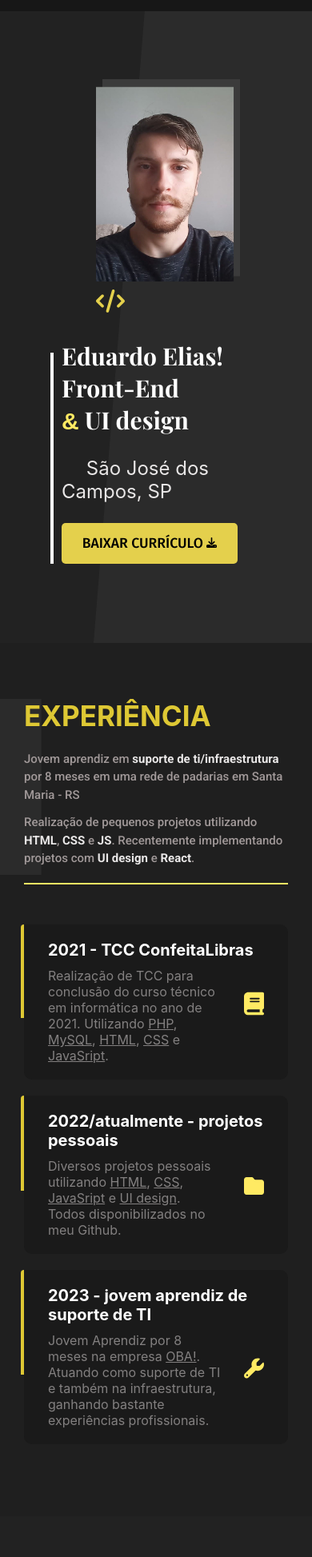
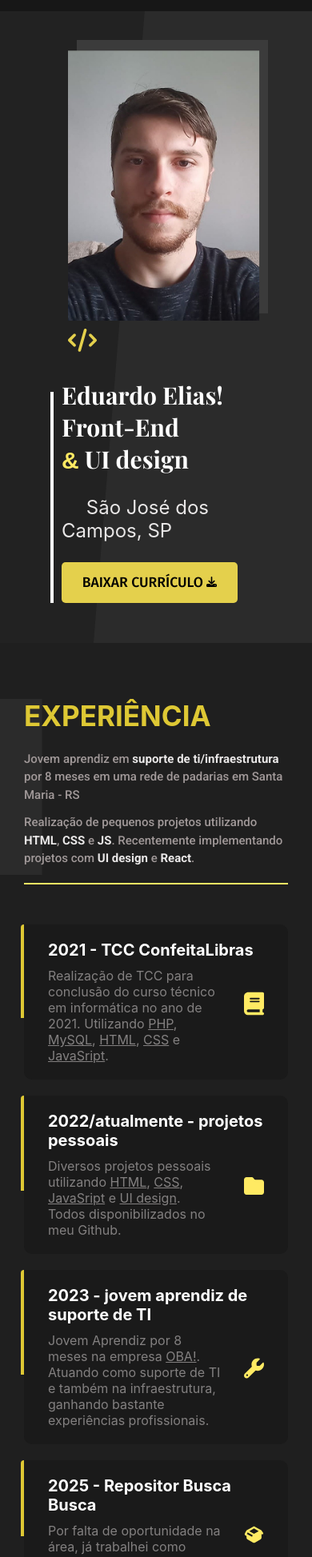
Before and after one commit to EduardoEliasFdeLima/PortifolioReact, a React (Create React App) app: page / in a window 390 px wide. Shown: the part 40-1987 px from the top of the page at 80% size. Built offline with nearby package versions, Linux system fonts and the light colour scheme; some icons are missing; a web font is replaced by a local one.

Commit message:
fixing projects and paddings

```diff
--- a/src/components/Experiencias.js
+++ b/src/components/Experiencias.js
@@ -3,6 +3,7 @@ import '../styles/Experiencias.css'
 import {ReactComponent as FolderIcon} from '../svgs/folder-solid.svg'
 import {ReactComponent as BookIcon} from '../svgs/book-solid.svg'
 import {ReactComponent as ToolIcon} from '../svgs/wrench-solid.svg'
+import {ReactComponent as BoxIcon} from '../svgs/box-open-solid-full.svg'
 import ScrollReveal from 'scrollreveal'
 
 function Experiencias() {
@@ -56,6 +57,14 @@ function Experiencias() {
               </div>
             </div>
 
+            <div className='card slide-left'>
+              <h3>2025 - Repositor Busca Busca</h3>
+              <div className='txt-card'>
+                <p>Por falta de oportunidade na área, já trabalhei como repositor</p>
+                <BoxIcon className="icon-card"/>
+              </div>
+            </div>
+
           </div>
       </section>
     </>
--- a/src/data/dados-proj.json
+++ b/src/data/dados-proj.json
@@ -5,6 +5,12 @@
         "imagem": "https://i.imgur.com/qNTf3sE.png",
         "titulo": "PassAir",
         "text": "Pagina web com tema de viagens, feitos de design e programação"
+    },
+    {
+        "link": "https://github.com/EduardoEliasFdeLima/RodeioFest",
+        "imagem": "https://i.imgur.com/eAHQSyR.png",
+        "titulo": "Página web de rodeio",
+        "text": "Site sobre um rodeio fícticio com venda de ingressos"
     },
     {
         "link": "https://github.com/EduardoEliasFdeLima/HealthTooth",
@@ -25,37 +31,9 @@
         "text": "Pokedex feita com javascrip puro, com filtro de tipos e todas gerações de pokemons"
     },
     {
-        "link": "https://github.com/EduardoEliasFdeLima/K-on_paginaweb",
-        "imagem": "https://i.imgur.com/1SrUNiB.png",
-        "titulo": "Página web de K-ON!",
-        "text": "É um site sobre K-on, utilizando alguns conceitos de UI design e o site é puramente feito em HTML, CSS e JS."
-    },
-    {
-        "link": "https://github.com/EduardoEliasFdeLima/KLK_UI_DESIGN",
-        "imagem": "https://i.imgur.com/cHHOF1k.png",
-        "titulo": "UI DESIGN KILL LA KILL",
-        "text": "Testes de Design com html e css."
-    },
-    {
         "link": "https://github.com/EduardoEliasFdeLima/Akats",
         "imagem": "https://i.imgur.com/SmXBcg5.png",
         "titulo": "Página web da Akatsuki",
         "text": "Site sobre a Akatsuki do anime de Naruto, usando alguns conceitos de UI design. O site é feito em HTML, CSS e JS."
-    },{
-        "link": "https://github.com/EduardoEliasFdeLima/Discord-LoadingScreen",
-        "imagem": "https://i.imgur.com/Hxnf8II.png",
-        "titulo": "Discord Loading Screen",
-        "text": "Página em HTML e CSS que imita o layout da tela de carregamento do discord"
-    },{
-        "link": "https://github.com/EduardoEliasFdeLima/CellsAtWork-RandomMSG",
-        "imagem": "https://i.imgur.com/9977jrm.png",
-        "titulo": "Frases aleatórias com interações",
-        "text": "Página web que trás frases aleatórias e pede sua opinião sobre elas, fazendo a garota reagir com feedback."
-    },
-    {
-        "link": "https://github.com/EduardoEliasFdeLima/TabuadaAnime",
-        "imagem": "https://i.imgur.com/GBzH15V.png",
-        "titulo": "Tabuada com anime",
-        "text": "Página web que calcula a tabuada do número digitado e insere no card que a personagem está segurando e Design responsivo."
     }
 ]
--- a/src/styles/Contato.css
+++ b/src/styles/Contato.css
@@ -72,7 +72,8 @@
 
 @media screen and (max-width: 1920px){
     .footer{
-        padding: 120px 150px;
+        /* padding: 120px 150px; */
+        padding: 120px 250px;
     }
 }
 
--- a/src/styles/Experiencias.css
+++ b/src/styles/Experiencias.css
@@ -128,7 +128,8 @@
 
 @media screen and (max-width: 1920px){
     .Expe{
-        padding: 160px 150px;
+        /* padding: 160px 150px; */
+        padding: 160px 250px;
     }
 
 
@@ -140,11 +141,24 @@
     }
 }
 
+@media screen and (max-width: 1700px){
+     .Expe{
+        padding: 160px 100px;
+    }
+}
+
 
 
 @media screen and (max-width: 1300px){
     .Expe{
         padding: 160px 100px;
+    }
+
+     .Expe .right-cont .card{
+        width: 520px;
+        height: 130px;
+        padding: 20px 30px;
+        padding-bottom: 20px;
     }
 }
 
@@ -186,6 +200,9 @@
 
     .Expe .left-cont h1{
         font-size: 40px;
+    }
+      .Expe .right-cont .card{
+        height: max-content;
     }
 }
 
--- a/src/styles/Formacao.css
+++ b/src/styles/Formacao.css
@@ -147,7 +147,8 @@
 
 @media screen and (max-width: 1920px){
     .Forma{
-        padding: 160px 150px;
+        /* padding: 160px 150px; */
+          padding: 160px 250px;
     }
 }
 
--- a/src/styles/Home.css
+++ b/src/styles/Home.css
@@ -30,7 +30,14 @@
 
 .left-contain img{
     padding-bottom: 10px;
+    transition: .2s;
 }
+
+
+.left-contain img:hover{
+    transform: translatey(-5px);
+}
+
 
 .right-contain{
     width: 700px;
@@ -139,7 +146,8 @@
     }
 
     .main-contain{
-        padding: 0px 150px;
+        /* padding: 0px 150px; */
+        padding: 0px 250px;
     }
 }
 
@@ -187,7 +195,7 @@
 }
 
 
-@media screen and (max-width: 700px) {
+@media screen and (max-width: 900px) {
 
     .main-contain{
         display: flex;
@@ -201,11 +209,12 @@
     .left-contain{
         align-self: center;
         margin-top: 40px;
-        width: 220px;
+        width: max-content;
     }
 
 
     .left-contain img{
+        width: 360px;
         padding-bottom: 10px;
         height: auto;
     }
@@ -239,13 +248,13 @@
 
     .left-contain{
         margin-top: 50px;
-        width: 220px;
+        width: max-content;
         height: auto;
     }
 
     .left-contain img{
         padding-bottom: 10px;
-        width: 100%;
+        max-width: 300px;
         height: auto;
     }
 
@@ -270,11 +279,12 @@
     }
 
     .left-contain{
-        width: 180px;
+        width:max-content;
     }
 
     .left-contain img{
         padding-bottom: 10px;
+        width: 250px;
         height: auto;
     }
 
--- a/src/styles/Projetos.css
+++ b/src/styles/Projetos.css
@@ -104,7 +104,8 @@
 @media screen and (max-width: 1920px){
 
     .Proj{
-        padding: 120px 150px;
+        /* padding: 120px 150px; */
+        padding: 120px 250px;
     }
 
 }
@@ -135,7 +136,8 @@
 }
 
 
-@media screen and (max-width: 500px){
+
+@media screen and (max-width: 630px){
 
     .Proj p{
        font-size: 15px;
--- a/src/styles/header.css
+++ b/src/styles/header.css
@@ -104,9 +104,10 @@ header ul li.ativo a{
 }
 
 
-@media screen and (max-width: 1920px) {
+@media screen and (max-width: 1950px) {
     header{
-        padding: 20px 150px;
+        /* padding: 20px 150px; */
+        padding: 20px 250px;
     }
 }
 
```
Also changed, not shown: src/svgs/box-open-solid-full.svg (added).
